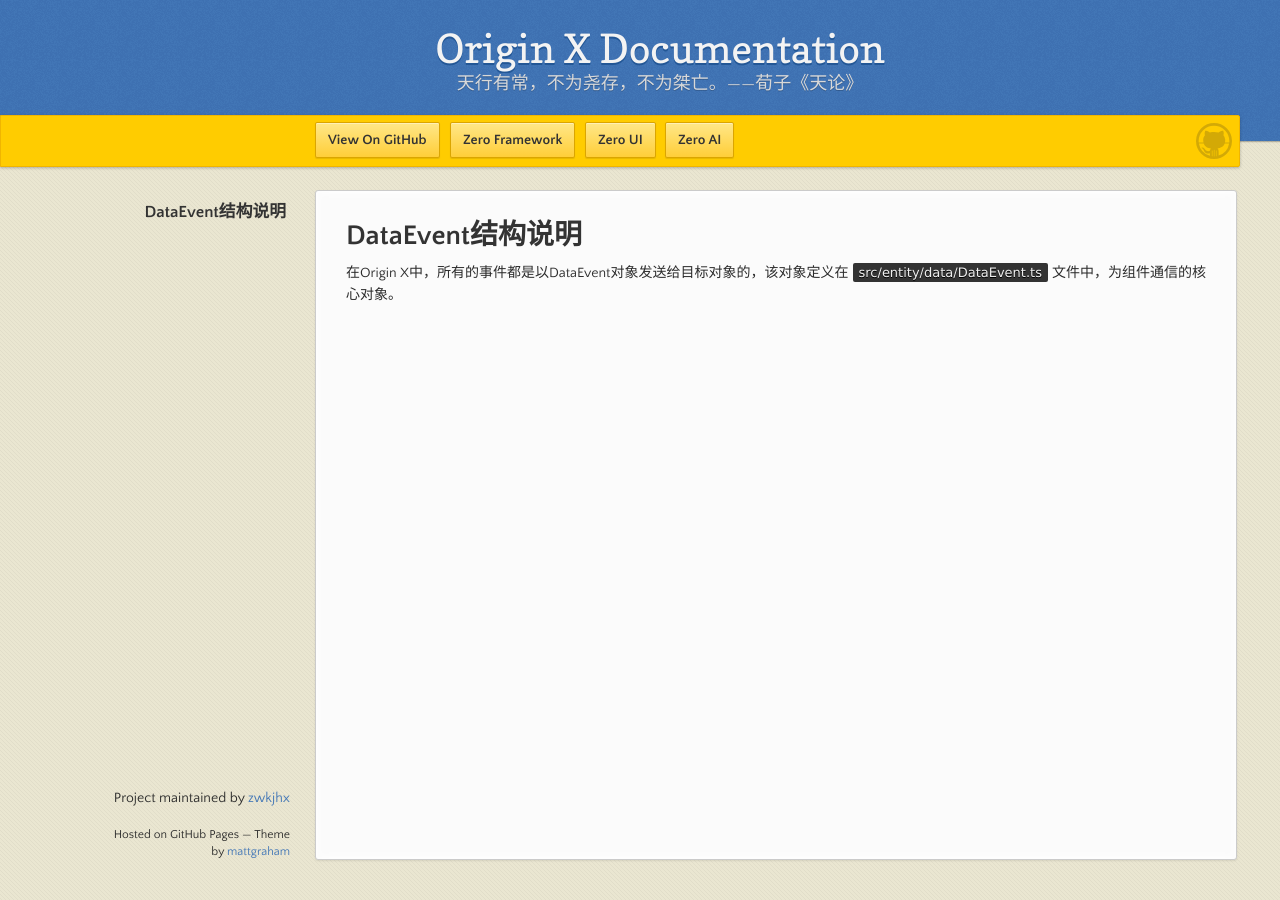
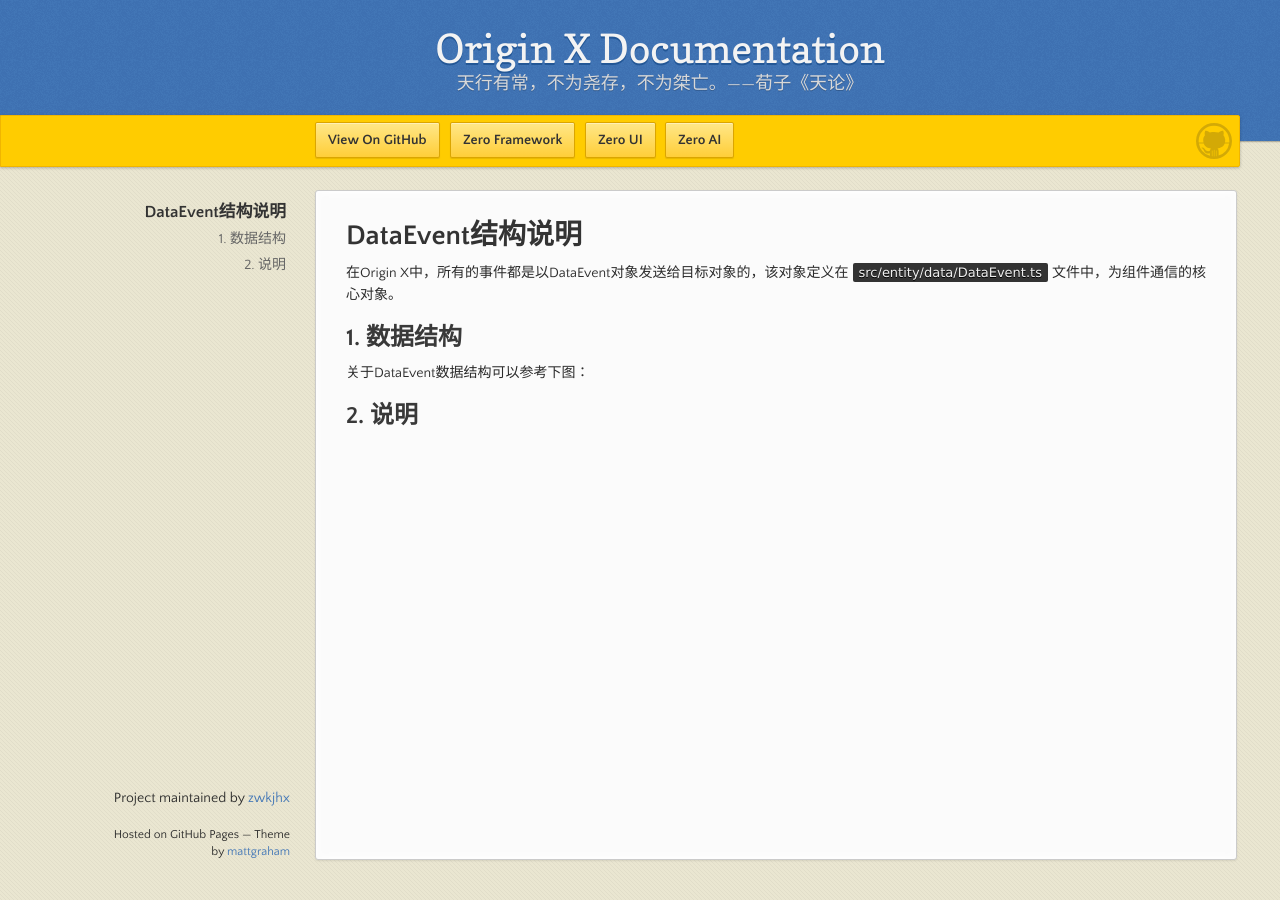
Before and after one commit to zwkjhx/ox-doc, a Jekyll site: the page built from specification/3-origin-xgui-fan/spo-014-dataeventpei-zhi-shuo-ming.md, in a window 1280 px wide. Built offline with Jekyll 4.4.1, drawn with Linux system fonts in a browser that asks for light colours; our own code applies the rules of GitHub Pages for plain Markdown files.

Commit message:
Updates specification/3-origin-xgui-fan/spo-014-dataeventpei-zhi-shuo-ming.md
Auto commit by GitBook Editor

```diff
--- a/specification/3-origin-xgui-fan/spo-014-dataeventpei-zhi-shuo-ming.md
+++ b/specification/3-origin-xgui-fan/spo-014-dataeventpei-zhi-shuo-ming.md
@@ -1,3 +1,9 @@
 # DataEvent结构说明
 
 在Origin X中，所有的事件都是以DataEvent对象发送给目标对象的，该对象定义在`src/entity/data/DataEvent.ts`文件中，为组件通信的核心对象。
+
+## 1. 数据结构
+
+关于DataEvent数据结构可以参考下图：
+
+## 2. 说明
```
